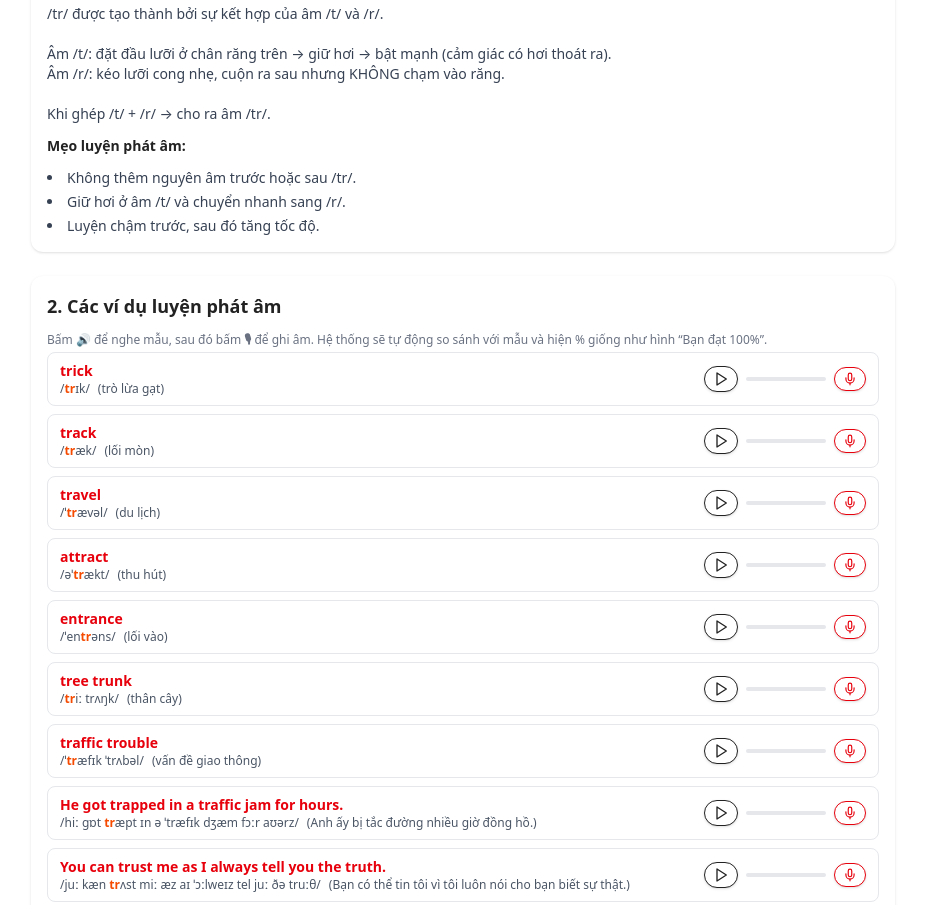
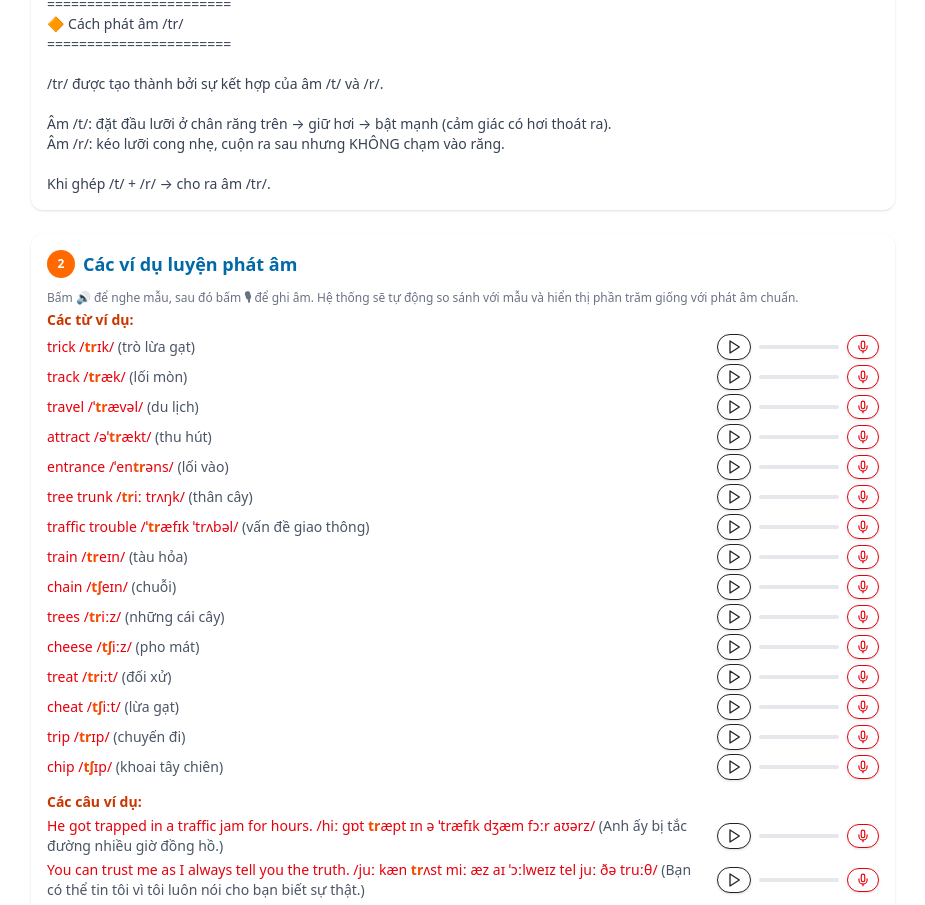
Before and after one commit to Thinit362/my-english-ai, a Next.js app: page /english-10/unit/1/pronunciation in a window 1280 px wide. Shown: the part 847-1752 px from the top of the page, without its empty margins (177-1102 px from the left). Built offline with nearby package versions, Linux system fonts and the light colour scheme.

Commit message:
Update page.tsx

```diff
--- a/app/english-10/unit/[unit]/pronunciation/page.tsx
+++ b/app/english-10/unit/[unit]/pronunciation/page.tsx
@@ -1,5 +1,6 @@
-// app/english-10/unit/[unit]/pronunciation/page.tsx
+"use client";
 
+import React, { useMemo, useState } from "react";
 import { notFound } from "next/navigation";
 import {
   findPronunciationByUnit,
@@ -12,18 +13,47 @@ interface PageProps {
 }
 
 /**
- * Tô màu phần âm cần luyện trong chuỗi IPA, ví dụ highlight="/kl/"
+ * Mỗi "âm" (tr, kr, br, kl, ...) sẽ là 1 trang con trong phần phát âm của Unit.
+ * Bạn sẽ khai báo dữ liệu cho từng âm trong content/pronunciation/en10.uX.ts:
+ *
+ * pronunciation: {
+ *   title: "...",
+ *   focus: "...",
+ *   viExplain: "...",
+ *   sounds: [
+ *     {
+ *       key: "kl",
+ *       label: "/kl/",
+ *       title: "How to pronounce /kl/",
+ *       description: "Mô tả chi tiết cách phát âm /kl/ ...",
+ *       image: "/images/phonetics/kl.png",
+ *       items: [ ... các PronunciationItem ... ]
+ *     },
+ *     {
+ *       key: "tr",
+ *       label: "/tr/",
+ *       ...
+ *     },
+ *   ]
+ * }
  */
+
+type SoundSection = {
+  key: string;              // "kl", "tr", ...
+  label: string;            // "/kl/", "/tr/" (hiện trên nút tab + tiêu đề)
+  title?: string;           // tiêu đề dài hơn
+  description?: string;     // giải thích chi tiết cho âm này
+  image?: string;           // đường dẫn hình minh hoạ khẩu hình
+  items: PronunciationItem[];
+};
+
+/** Tô màu phần âm cần luyện trong chuỗi IPA, ví dụ highlight="kl" */
 function renderIpa(ipa?: string, highlight?: string) {
   if (!ipa) return null;
-  if (!highlight) {
-    return <span>/{ipa}/</span>;
-  }
+  if (!highlight) return <span>/{ipa}/</span>;
 
   const idx = ipa.indexOf(highlight);
-  if (idx === -1) {
-    return <span>/{ipa}/</span>;
-  }
+  if (idx === -1) return <span>/{ipa}/</span>;
 
   const before = ipa.slice(0, idx);
   const target = ipa.slice(idx, idx + highlight.length);
@@ -38,17 +68,82 @@ function renderIpa(ipa?: string, highlight?: string) {
   );
 }
 
+/** Một dòng ví dụ: clown /klaʊn/ (chú hề) + nút play + mic */
+function ExampleRow({ item }: { item: PronunciationItem }) {
+  // bổ sung kiểu cục bộ để đọc highlight/vi mà không ép bạn sửa type gốc ngay
+  const anyItem = item as PronunciationItem & {
+    highlight?: string;
+  };
+
+  return (
+    <li className="flex items-center gap-2 text-sm">
+      <span className="flex-1">
+        <span className="text-red-600">
+          {anyItem.text}{" "}
+          {anyItem.ipa && (
+            <>
+              {renderIpa(anyItem.ipa, anyItem.highlight)}{" "}
+            </>
+          )}
+          {anyItem.vi && (
+            <span className="text-gray-600">
+              ({anyItem.vi})
+            </span>
+          )}
+        </span>
+      </span>
+
+      {/* Loa + Mic (ghi âm + popup % do TTSPlay xử lý) */}
+      <TTSPlay
+        text={anyItem.text}
+        expectedText={anyItem.text}
+        enableRecord
+        className="gap-1"
+      />
+    </li>
+  );
+}
+
 export default function PronunciationPage({ params }: PageProps) {
   const unitNumber = Number(params.unit);
   const data = findPronunciationByUnit(unitNumber);
 
   if (!data) return notFound();
 
-  const block = data.pronunciation;
+  const block: any = data.pronunciation;
+
+  /**
+   * Chuẩn hoá danh sách "âm" (trang con).
+   * - Nếu content/en10.uX.ts đã khai báo pronunciation.sounds[] thì dùng nó.
+   * - Nếu chưa, fallback về 1 trang duy nhất chứa tất cả items (như bản cũ).
+   */
+  const sections: SoundSection[] = useMemo(() => {
+    if (Array.isArray(block.sounds) && block.sounds.length > 0) {
+      return block.sounds as SoundSection[];
+    }
+
+    // Fallback: 1 trang duy nhất
+    return [
+      {
+        key: "default",
+        label: block.title || "Pronunciation",
+        title: block.title,
+        description: block.viExplain,
+        image: block.image,
+        items: (block.items || []) as PronunciationItem[],
+      },
+    ];
+  }, [block]);
+
+  // Trang hiện tại (0 = âm đầu tiên)
+  const [pageIndex, setPageIndex] = useState(0);
+  const current = sections[Math.min(pageIndex, sections.length - 1)];
+  const canPrev = pageIndex > 0;
+  const canNext = pageIndex < sections.length - 1;
 
   return (
     <div className="max-w-4xl mx-auto px-4 py-6 space-y-6">
-      {/* Header */}
+      {/* Header chung của Unit */}
       <header className="space-y-1">
         <p className="text-xs uppercase text-gray-400">
           English 10 – Unit {unitNumber}
@@ -57,67 +152,151 @@ export default function PronunciationPage({ params }: PageProps) {
         <p className="text-sm text-gray-700">{block.focus}</p>
       </header>
 
-      {/* Giải thích */}
+      {/* Dãy nút chọn âm: /kl/, /tr/, /kr/, /br/ ... */}
+      {sections.length > 1 && (
+        <div className="flex flex-wrap items-center justify-between gap-2">
+          <div className="flex flex-wrap gap-2">
+            {sections.map((s, idx) => (
+              <button
+                key={s.key}
+                type="button"
+                onClick={() => setPageIndex(idx)}
+                className={`px-3 py-1 rounded-full border text-xs font-semibold ${
+                  idx === pageIndex
+                    ? "bg-sky-600 text-white border-sky-600"
+                    : "bg-white text-sky-700 border-sky-300 hover:bg-sky-50"
+                }`}
+              >
+                {s.label}
+              </button>
+            ))}
+          </div>
+          <div className="text-xs text-gray-500">
+            page {pageIndex + 1} / {sections.length}
+          </div>
+        </div>
+      )}
+
+      {/* 1. Cách phát âm (How to pronounce /kl/) */}
       <section className="space-y-3 bg-white rounded-xl shadow p-4">
-        <h2 className="font-semibold text-lg">1. Cách phát âm</h2>
+        <div className="flex items-center gap-2">
+          <div className="w-7 h-7 flex items-center justify-center rounded-full bg-orange-500 text-white text-xs font-bold">
+            1
+          </div>
+          <h2 className="font-semibold text-lg text-sky-700">
+            Cách phát âm {current.label}
+          </h2>
+        </div>
+
+        {/* Dòng âm /kl/ + play + mic ngay dưới tiêu đề, giống hình bạn gửi */}
+        <div className="flex items-center gap-2 text-red-600 text-sm">
+          <span className="font-semibold">{current.label}</span>
+          <TTSPlay
+            text={current.label}
+            expectedText={current.label}
+            enableRecord
+            className="gap-1"
+          />
+        </div>
+
+        {current.title && (
+          <p className="text-sm font-semibold text-gray-800">
+            {current.title}
+          </p>
+        )}
+
         <p className="text-sm text-gray-700 whitespace-pre-line">
-          {block.viExplain}
+          {current.description ?? block.viExplain}
         </p>
 
-        {block.tips && block.tips.length > 0 && (
-          <>
-            <h3 className="font-semibold text-sm mt-2">Mẹo luyện phát âm:</h3>
-            <ul className="list-disc list-inside text-sm text-gray-700 space-y-1">
-              {block.tips.map((tip, i) => (
-                <li key={i}>{tip}</li>
-              ))}
-            </ul>
-          </>
+        {/* Hình minh hoạ khẩu hình nếu có */}
+        {current.image && (
+          <div className="mt-2">
+            {/* eslint-disable-next-line @next/next/no-img-element */}
+            <img
+              src={current.image}
+              alt={`Mouth diagram for ${current.label}`}
+              className="max-h-64 mx-auto"
+            />
+          </div>
         )}
       </section>
 
-      {/* Ví dụ + mic + chấm điểm */}
+      {/* 2. Các ví dụ luyện phát âm (từ + cụm từ + câu) */}
       <section className="space-y-3 bg-white rounded-xl shadow p-4">
-        <h2 className="font-semibold text-lg">2. Các ví dụ luyện phát âm</h2>
+        <div className="flex items-center gap-2">
+          <div className="w-7 h-7 flex items-center justify-center rounded-full bg-orange-500 text-white text-xs font-bold">
+            2
+          </div>
+        <h2 className="font-semibold text-lg text-sky-700">
+            Các ví dụ luyện phát âm
+          </h2>
+        </div>
+
         <p className="text-xs text-gray-500 mb-1">
           Bấm <strong>🔊</strong> để nghe mẫu, sau đó bấm{" "}
           <strong>🎙</strong> để ghi âm. Hệ thống sẽ tự động so sánh với mẫu
-          và hiện % giống như hình “Bạn đạt 100%”.
+          và hiển thị phần trăm giống với phát âm chuẩn.
         </p>
 
-        <div className="space-y-2">
-          {block.items.map((item: PronunciationItem, idx: number) => (
-            <div
-              key={idx}
-              className="flex items-center justify-between gap-3 border border-gray-200 rounded-lg px-3 py-2"
-            >
-              {/* Bên trái: từ + IPA + nghĩa */}
-              <div className="flex-1 text-sm">
-                <div className="font-semibold text-red-600 break-words">
-                  {item.text}
-                </div>
+        <div className="space-y-3">
+          {/* Các từ & cụm từ ví dụ */}
+          <div>
+            <h3 className="font-semibold text-sm text-orange-700 mb-1">
+              Các từ ví dụ:
+            </h3>
+            <ul className="space-y-1">
+              {current.items
+                .filter((it) => (it.type ?? "word") !== "sentence")
+                .map((item, idx) => (
+                  <ExampleRow key={idx} item={item} />
+                ))}
+            </ul>
+          </div>
 
-                <div className="text-xs text-gray-600 flex flex-wrap gap-2">
-                  {item.ipa && (
-                    <span>{renderIpa(item.ipa, item.highlight)}</span>
-                  )}
-                  {item.vi && <span>({item.vi})</span>}
-                </div>
-              </div>
-
-              {/* Bên phải: nút TTS + mic + popup chấm điểm (do TTSPlay xử lý) */}
-              <TTSPlay
-                text={item.text}          // gửi lên Cloud TTS
-                expectedText={item.text}  // dùng để chấm điểm phát âm
-                // bạn có thể truyền thêm voice / language nếu component hỗ trợ
-                // voice={item.voice}
-                // languageCode="en-US"
-                enableRecord              // để TTSPlay hiển thị mic + popup % giống hình
-              />
+          {/* Các câu ví dụ (nếu có) */}
+          {current.items.some((it) => it.type === "sentence") && (
+            <div>
+              <h3 className="font-semibold text-sm text-orange-700 mt-2 mb-1">
+                Các câu ví dụ:
+              </h3>
+              <ul className="space-y-1">
+                {current.items
+                  .filter((it) => it.type === "sentence")
+                  .map((item, idx) => (
+                    <ExampleRow key={idx} item={item} />
+                  ))}
+              </ul>
             </div>
-          ))}
+          )}
         </div>
       </section>
+
+      {/* Thanh Back | page x | Next như hình SGK */}
+      {sections.length > 1 && (
+        <div className="flex items-center justify-center gap-4 mt-4">
+          <button
+            type="button"
+            onClick={() => canPrev && setPageIndex((p) => p - 1)}
+            disabled={!canPrev}
+            className="px-4 py-1 text-sm border rounded disabled:opacity-50 bg-white hover:bg-gray-50"
+          >
+            Back
+          </button>
+          <span className="text-sm">
+            page <span className="font-semibold">{pageIndex + 1}</span> /{" "}
+            {sections.length}
+          </span>
+          <button
+            type="button"
+            onClick={() => canNext && setPageIndex((p) => p + 1)}
+            disabled={!canNext}
+            className="px-4 py-1 text-sm border rounded disabled:opacity-50 bg-white hover:bg-gray-50"
+          >
+            Next
+          </button>
+        </div>
+      )}
     </div>
   );
 }
```
